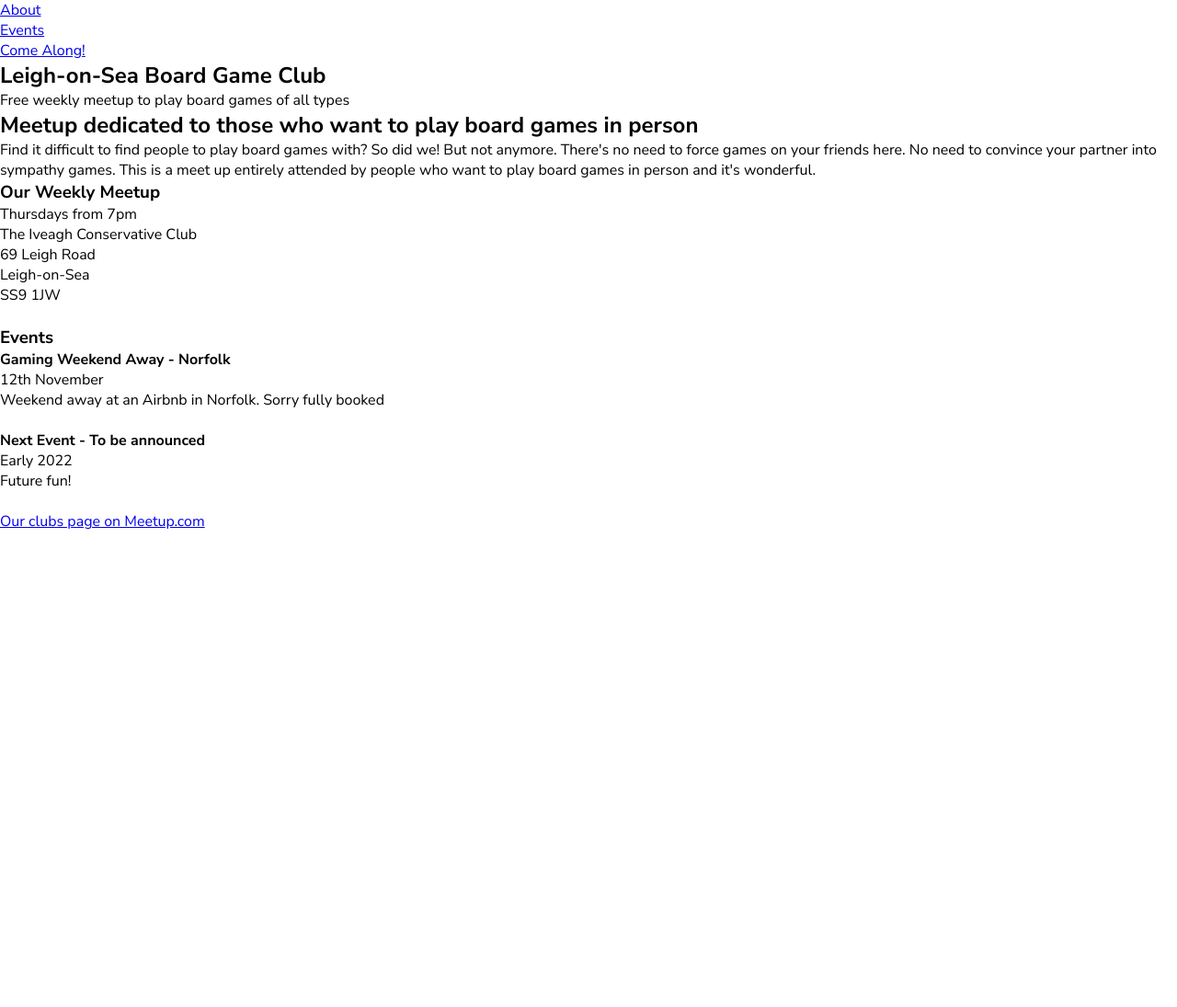
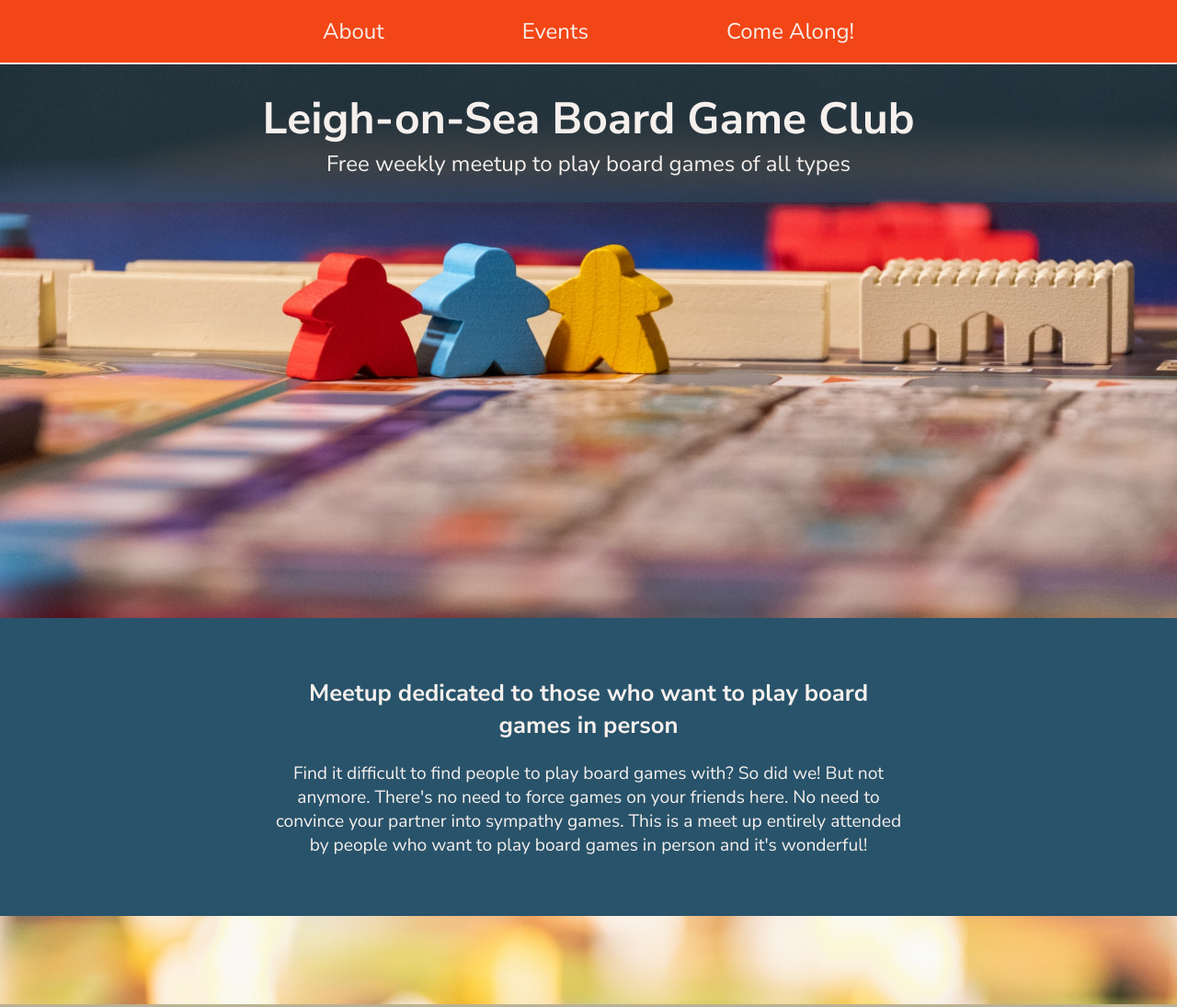
Before and after one commit to JoeCrow00/Board-game-club, a plain HTML site: page index.html in a window 1280 px wide. Shown: the top 1095 px of the page at 92% size. Before the commit the page ends 800 px from the top, so only its background shows below. Drawn offline with Linux system fonts and the light colour scheme.

Commit message:
css half done - site coming together

```diff
--- a/index.html
+++ b/index.html
@@ -36,7 +36,8 @@
         <section class="about-container">
             <div class ="about-content">
                 <h2>Meetup dedicated to those who want to play board games in person</h2>
-                <p><span>Find it difficult to find people to play board games with?</span> So did we! But not anymore. There's no need to force games on your friends here. No need to convince your partner into sympathy games. This is a meet up entirely attended by <span>people who want to play board games in person</span> and it's wonderful.</p>
+                <br>
+                <p><span>Find it difficult to find people to play board games with?</span> So did we! But not anymore. There's no need to force games on your friends here. No need to convince your partner into sympathy games. This is a meet up entirely attended by <span>people who want to play board games in person</span> and it's wonderful!</p>
             </div>
         </section>
 
@@ -88,6 +89,6 @@
         <p><a href="https://www.meetup.com/southend-boardgame-club/">Our clubs page on Meetup.com</a></p>
     </footer>
 
+</body>
 
-</body>
 </html>
--- a/styles.css
+++ b/styles.css
@@ -6,5 +6,89 @@
 body {
     min-height: 100vh;
     font-family: 'Nunito Sans', sans-serif;
+    text-align: center;
+}
+a {
+    text-decoration: none;
+    color: #F6F0ED;
+    }
+li {
+    list-style-type: none;
+}
 
+/* nav */
+nav {
+    background-color: #F34616;
+    display: flex;
+    justify-content: space-around;
+    border-bottom: 0.15rem #F6F0ED solid;
+    position: sticky;
+    top: 0;
 }
+ul {
+    width: 95%;
+}
+nav li {
+    display: inline-flex;
+    padding: 1.5% 6%;
+    color: #F6F0ED;
+    font-size: 1.5rem;
+}
+h3, h4, p {
+    font-size: 1.2rem;
+}
+h2 {
+    font-size: 1.6rem;
+}
+
+/* banner */
+.nav-banner-container {
+    background-image: url("./images/hero.jpg");
+    background-position: center;
+    background-size: cover;
+    background-repeat: no-repeat;
+    height: 42rem;
+}
+.banner {
+    background-color: #28536B70;
+    color: #F6F0ED;
+    font-size: 2rem;
+    padding: 2%;
+}
+.banner p {
+    font-size: 1.5rem;
+}
+/* about */
+.about-container {
+    background-color: #28536B;
+    color: #F6F0ED;
+    padding: 5%;
+}
+.about-content {
+    max-width: 60%;
+    margin: 0 auto;
+}
+/* middle scroll backround image */
+.backround-image-placeholder {
+    background-image: url("./images/backgroundscroll.jpg");
+    height: 6rem;
+    background-size: cover;
+    position: center;
+    background-attachment: fixed;
+    background-repeat: no-repeat;
+}
+
+/* Meetup and events */
+.meetup {
+    background-color: #BBB193;
+    color: black;
+}
+.events {
+    background-color: #7EA8BE;
+    color: black;
+}
+
+/* Footer */
+footer {
+    background-color: #F34616;
+}
```
Also changed, not shown: images/backgroundscroll.jpg (added), images/hero.jpg (added).
